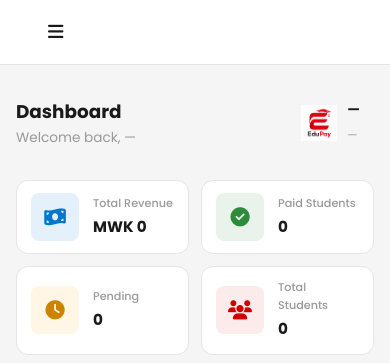
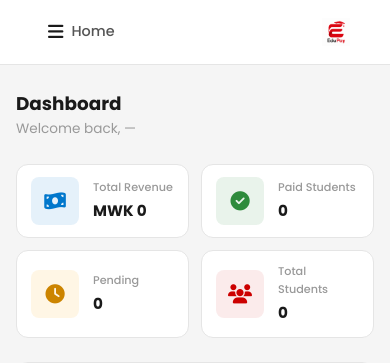
Before and after one commit to brian75jd/Edupay, a Django app: page /school/headteacher/ in a window 390 px wide. Shown: the top 363 px of the page. Run offline with Django 5.2, Linux system fonts and the light colour scheme.

Commit message:
Enhance navigation in dashboards by adding school logo and info display

```diff
--- a/schools/views.py
+++ b/schools/views.py
@@ -273,4 +273,5 @@ class AccountantView(APIView):
             return Response({'detail': 'Accountant not found'}, status=404)
 
         school.accountants.remove(user)
+        user.delete()
         return Response(status=204)
--- a/static/css/staff_dashboard.css
+++ b/static/css/staff_dashboard.css
@@ -98,6 +98,21 @@
 .sidebar-footer a i {
   width: 20px;
   text-align: center;
+}
+
+.navbar-school-logo {
+  display: none;
+  width: 28px;
+  height: 28px;
+  object-fit: contain;
+}
+@media (max-width: 768px) {
+  .navbar-school-info {
+    display: none;
+  }
+  .navbar-school-logo {
+    display: inline;
+  }
 }
 
 body.sidebar-open {
--- a/templates/school/headteacher_dashboard.html
+++ b/templates/school/headteacher_dashboard.html
@@ -22,7 +22,12 @@
         <span></span>
         <span></span>
       </button>
-      <div class="nav-links" id="navLinks">
+      <div class="nav-links" id="navLinks" style="flex:1;justify-content:space-between;">
+        <a href="/">Home</a>
+        <img src="{% static 'images/logo.png' %}" alt="" class="navbar-school-logo">
+        <span class="navbar-school-info" style="font-size:0.85rem;font-weight:500;color:var(--text-secondary);">
+          <span id="ht-dash-sname">—</span> | <span id="ht-dash-sloc">—</span>
+        </span>
       </div>
     </div>
   </nav>
@@ -67,13 +72,6 @@
           <div>
             <h1>Dashboard</h1>
             <p>Welcome back, <span id="ht-dash-welcome">—</span></p>
-          </div>
-          <div class="dashboard-school-badge">
-            <img src="{% static 'images/logo.png' %}" alt="School" class="dashboard-school-logo">
-            <div>
-              <strong id="ht-dash-sname">—</strong>
-              <small id="ht-dash-sloc">—</small>
-            </div>
           </div>
         </div>
 
```
Also changed, not shown: templates/school/accountant_dashboard.html (+5 -8 lines).
